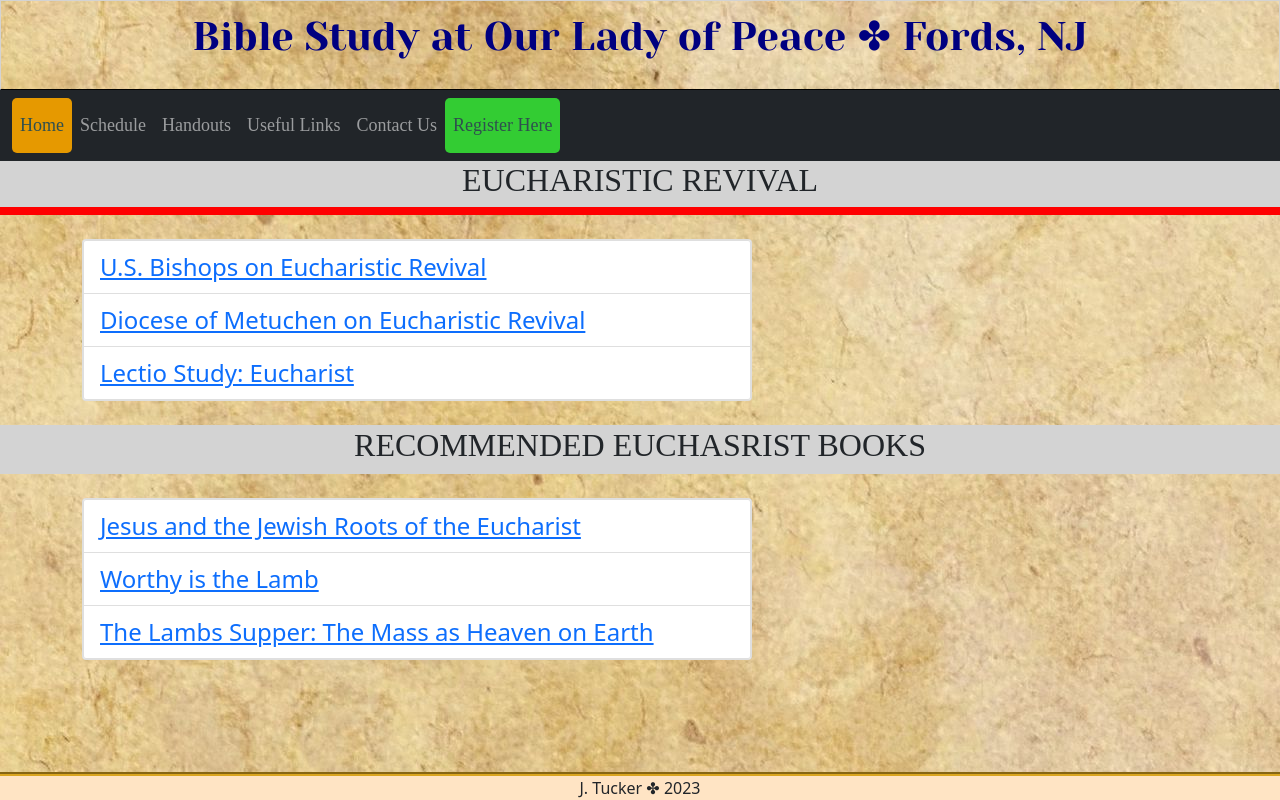
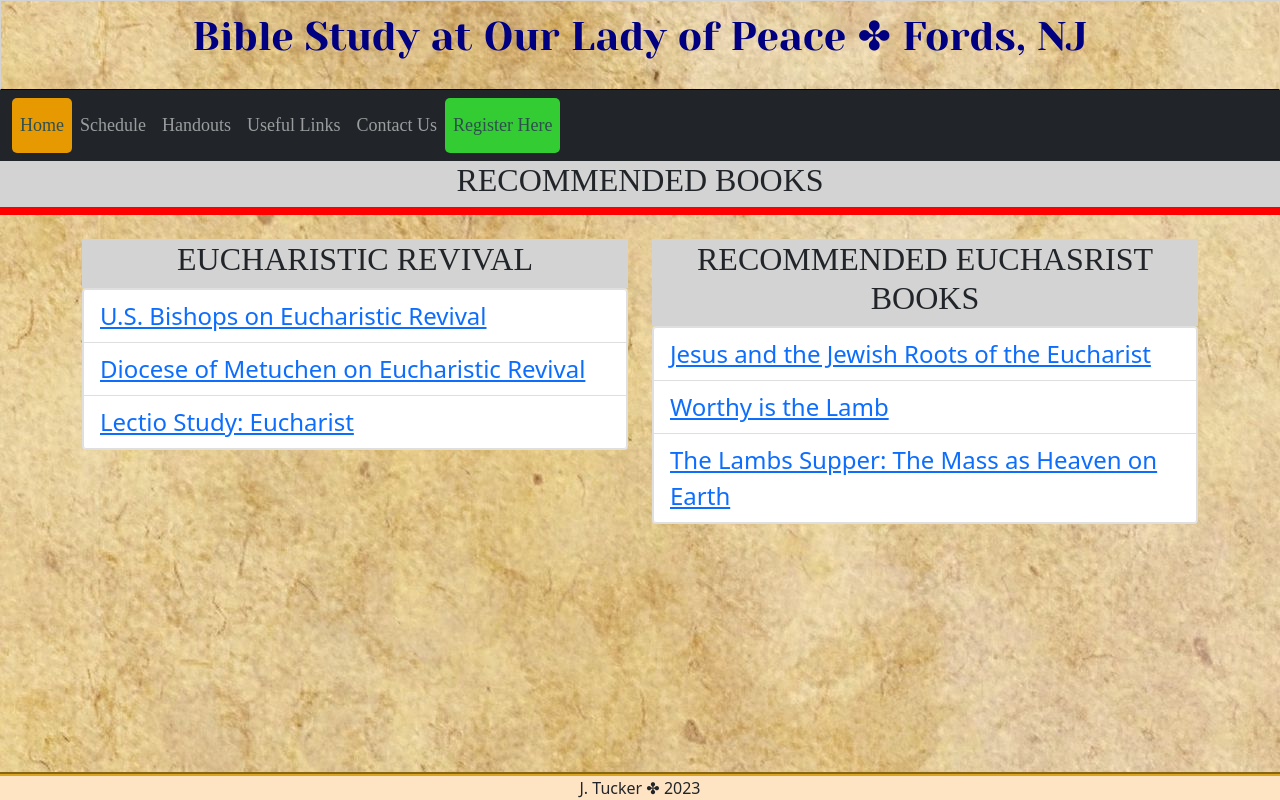
Before and after one commit to jgtucker001/biblestudy, a PHP site: page /links.php in a window 1280 px wide. Run offline with PHP 8.4, Linux system fonts and the light colour scheme; some libraries are stand-ins or nearby versions.

Commit message:
Adjusted grid layout for links

```diff
--- a/links.php
+++ b/links.php
@@ -4,9 +4,12 @@
 <body style="background-image:url('images/background.jpg')">
     <?php include("components/header.php") ?>
     <div id="home container">
-            <div class="heading3"><h2>EUCHARISTIC REVIVAL</h2></div> <br>
+            <div class="heading3"><h2>RECOMMENDED BOOKS</h2></div> <br>
       <div class="container">
-                <div class="card" style="width:60%">
+            <div class="row">
+                <div class="col-6">
+                 <div class="hdg"><h2>EUCHARISTIC REVIVAL</h2></div>
+                   <div class="card">
                       <ul class="list-group" style="font-size:1.5em">
                           <li class="list-group-item"><a href="https://www.eucharisticrevival.org/" target=_blank>U.S. Bishops on Eucharistic Revival</a></li>
                           <li class="list-group-item"><a href="https://diometuchen.org/eucharisticrevival#" target=_blank>Diocese of Metuchen on Eucharistic Revival</a></li>
@@ -14,10 +17,9 @@
                       </ul>
                   </div>
             </div>
-            <br>
-            <div class="hdg"><h2>RECOMMENDED EUCHASRIST BOOKS</h2></div> <br>
-            <div class="container">
-                <div class="card" style="width:60%">
+            <div class="col-6">
+            <div class="hdg"><h2>RECOMMENDED EUCHASRIST BOOKS</h2></div>
+                <div class="card">
                     <ul class="list-group" style="font-size:1.5em">
                         <li class="list-group-item"><a href="https://tinyurl.com/mt6jrsv6" target=_blank>Jesus and the Jewish Roots of the Eucharist</a></li>
                         <li class="list-group-item"><a href="https://tinyurl.com/64w7k6mm" target=_blank>Worthy is the Lamb</a></li>
@@ -26,5 +28,6 @@
                 </div>
             </div>
             </div>
+            </div>
     <?php include("components/footer.php"); ?>
 </html>
```
Lines whose indentation alone changed are shown as unchanged.
